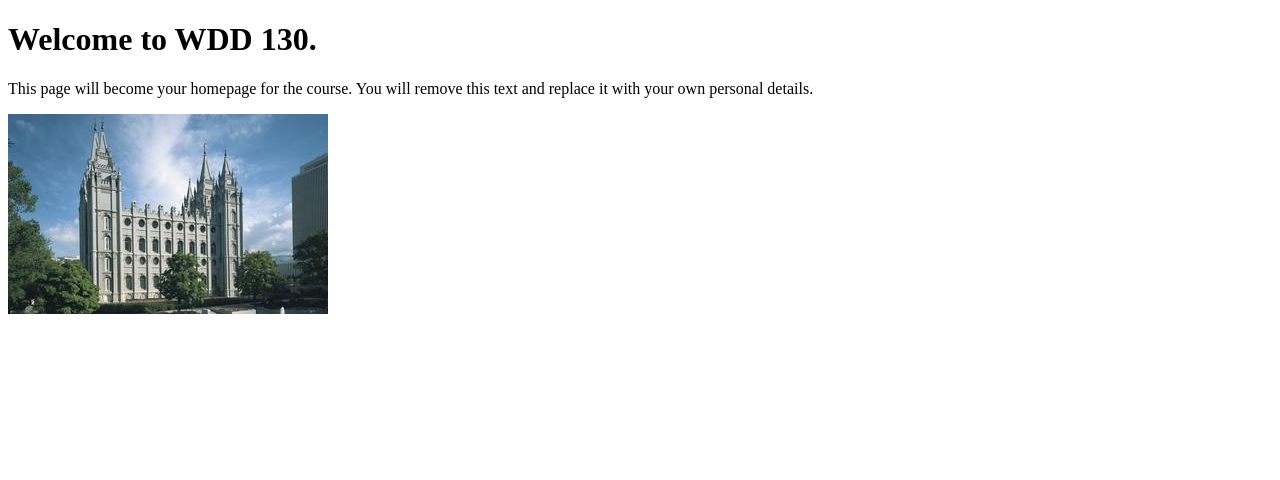
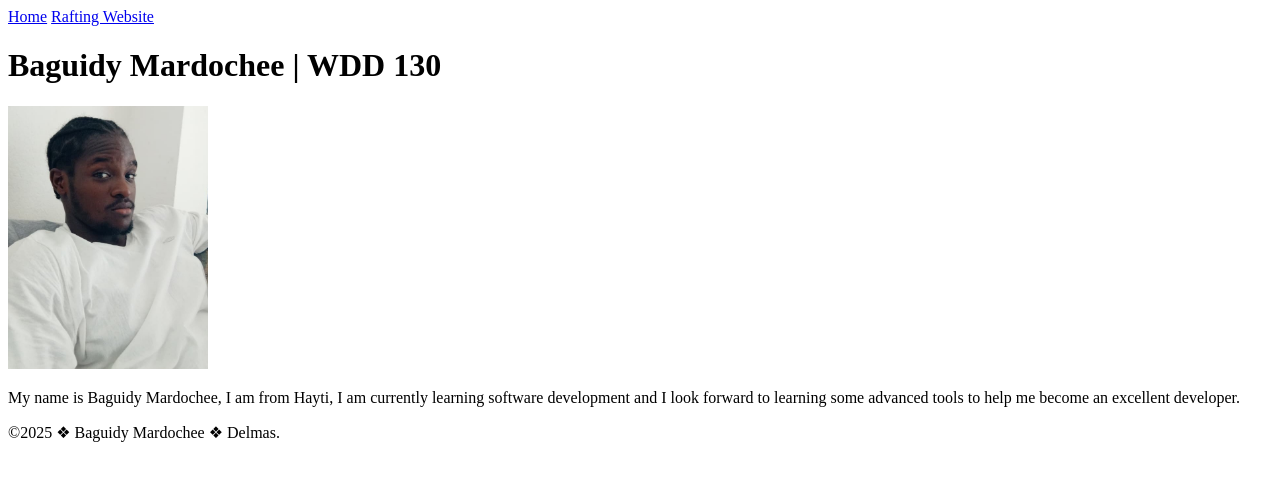
Before and after one commit to Mardo35/wdd130, a plain HTML site: page index.html in a window 1280 px wide. Drawn offline with Linux system fonts and the light colour scheme.

Commit message:
My student Home page

```diff
--- a/index.html
+++ b/index.html
@@ -3,12 +3,25 @@
 <head>
     <meta charset="UTF-8">
     <meta name="viewport" content="width=device-width, initial-scale=1.0">
-    <title>WDD 130 | Personal Homepage</title>
+    <title>Baguidy Mardochee | WDD 130</title>
 </head>
 <body>
-    <h1>Welcome to WDD 130.</h1>
-    <p>This page will become your homepage for the course. You will remove this text and replace it with your own personal details.</p>
+    <header>
+        <nav>
+        <a href="#">Home</a>
+        <a href="wwr/">Rafting Website</a>
+        </nav>
+    </header>
+    <main>
+        <h1>Baguidy Mardochee | WDD 130 </h1>
+        <img src="./images/profile.jpg" alt="Baguidy Mardochee" width ="200">
+        <p>My name is Baguidy Mardochee, I am from Hayti, I am currently learning software development and I look forward to learning some advanced tools to help me become an excellent developer.</p>
+    </main>
 
-    <img src="images/salt-lake-temple.jpg" alt="The Salt Lake Temple.">
+    <footer>
+        <p> &copy;2025 &#10070; Baguidy Mardochee &#10070; Delmas. </p>
+    </footer>
+
 </body>
+
 </html>
```
Also changed, not shown: images/profile.jpg (added).
